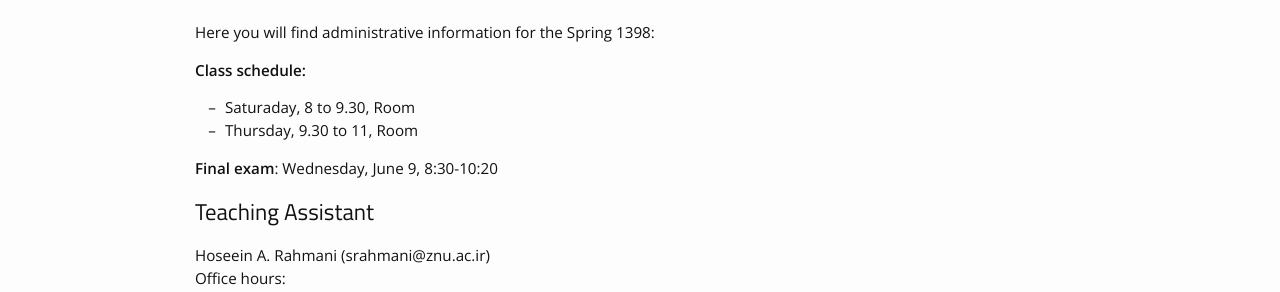
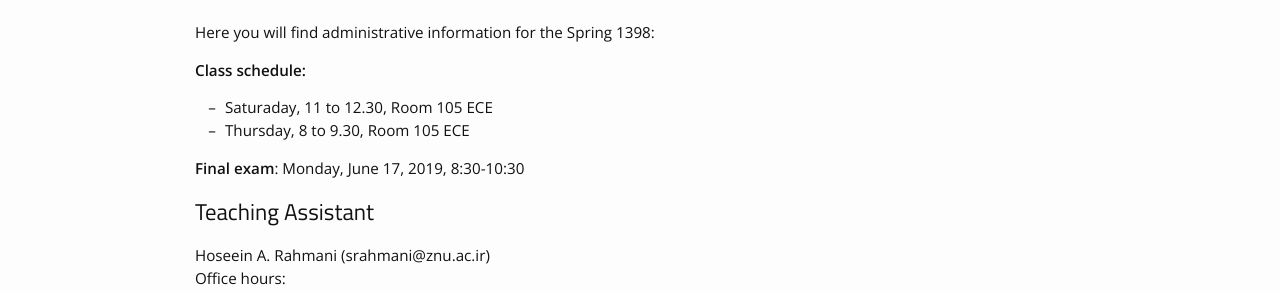
Before and after one commit to rahmanidashti/znuai, a Jekyll site: the page built from overview.md, in a window 1280 px wide. Shown: the part 376-668 px from the top of the page. Built offline with Jekyll 4.4.1, drawn with Linux system fonts in a browser that asks for light colours; nearby versions of some CDN libraries.

Commit message:
Update overview.md

```diff
--- a/overview.md
+++ b/overview.md
@@ -14,10 +14,10 @@ Office hours:
 Here you will find administrative information for the Spring 1398:
 
 __Class schedule:__
- - Saturaday, 8 to 9.30, Room
- - Thursday, 9.30 to 11, Room
+ - Saturaday, 11 to 12.30, Room 105 ECE
+ - Thursday, 8 to 9.30, Room 105 ECE
 
-__Final exam__: Wednesday, June 9, 8:30-10:20
+__Final exam__: Monday, June 17, 2019, 8:30-10:30
 
 ## Teaching Assistant
 Hoseein A. Rahmani (srahmani@znu.ac.ir)
```
